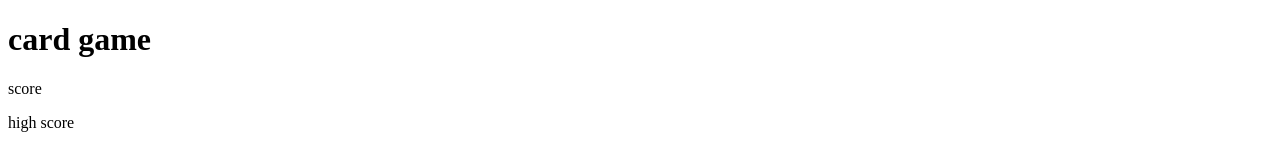
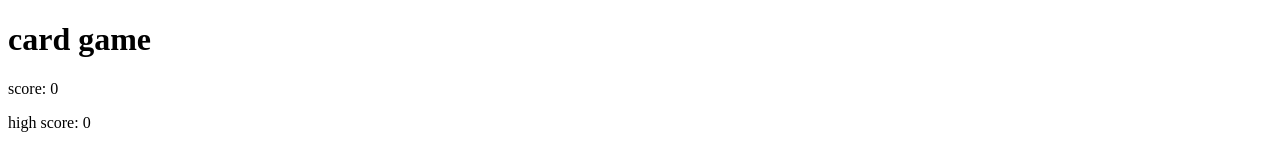
Before and after one commit to strom314/TOP_memory-card, a React (Vite) app: page / in a window 1280 px wide. Shown: the top 162 px of the page. Built offline with nearby package versions, Linux system fonts and the light colour scheme.

Commit message:
add a gameOver function that resets score and displays new cards

```diff
--- a/src/App.jsx
+++ b/src/App.jsx
@@ -34,22 +34,30 @@ const cards = cardImages.map((img, idx) => ({
 function App() {
   const [score, setScore] = useState(0);
   const [highScore, setHighScore] = useState(0);
+  const [ids, setIds] = useState([0, 1, 2, 3, 4, 5, 6, 7]);
 
   function handleClick(id) {
     const card = cards.find((card) => card.id === id);
     if (card.clicked) {
-      // gameOver();
+      gameOver();
     } else {
       card.clicked = true;
+      setScore(score + 1);
+    }
+
+    if (score > highScore) {
+      setHighScore(score);
     }
 
     // shuffle using a copy so we don't mutate state directly
     setIds((prev) => shuffle([...prev]));
   }
 
-  const [ids, setIds] = useState([0, 1, 2, 3, 4, 5, 6, 7]);
-
-  // const [displayedCards, setDisplayedCards] = useState()
+  function gameOver() {
+    setScore(0);
+    cards.map((card) => (card.clicked = false));
+    setIds((prev) => shuffle([...prev]));
+  }
 
   function displayCards() {
     const cardsToDisplay = ids.map((id) =>
@@ -70,15 +78,14 @@ function App() {
   }
 
   useEffect(() => {
-    // initialize (shuffle) the ids on first mount so cards render in a random order
     setIds((prev) => shuffle([...prev]));
   }, []);
 
   return (
     <>
       <h1>card game</h1>
-      <p>score</p>
-      <p>high score</p>
+      <p>score: {score}</p>
+      <p>high score: {highScore}</p>
       <div className="card-container">{displayCards()}</div>
     </>
   );
```
